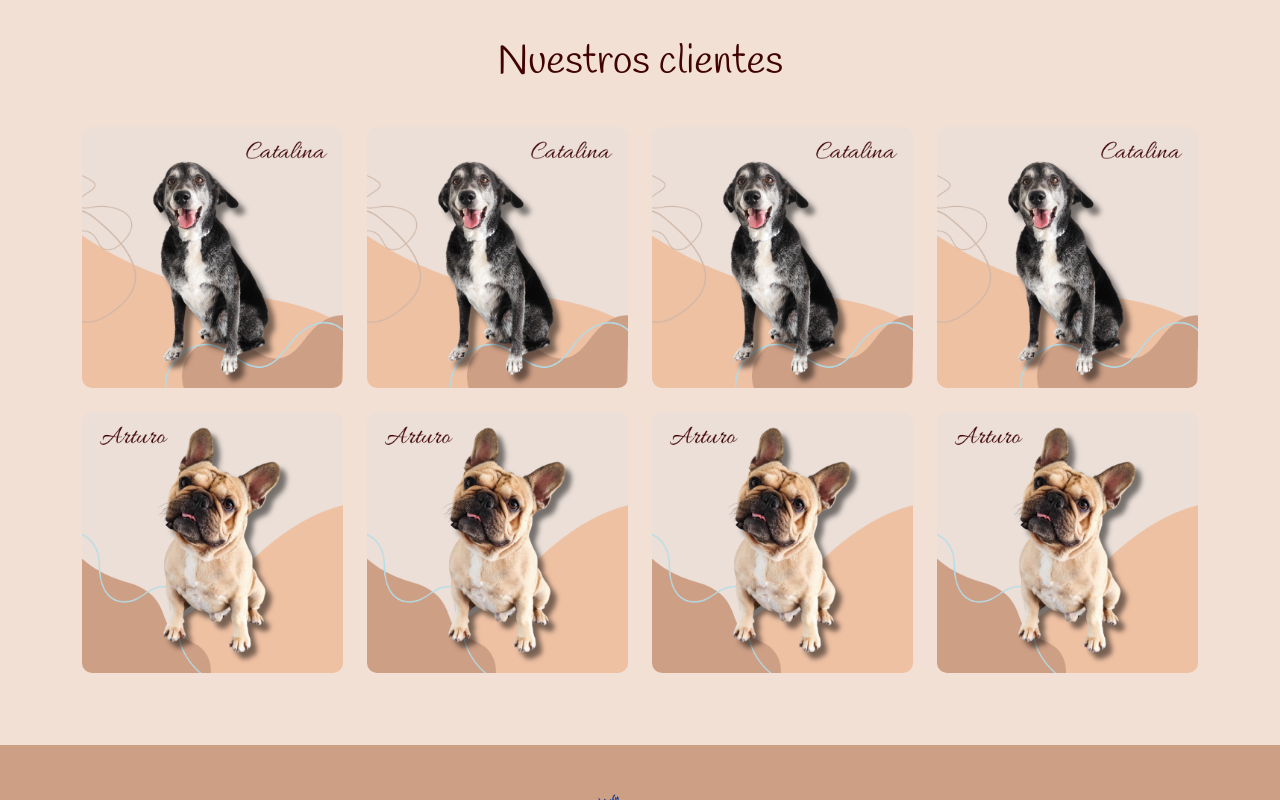
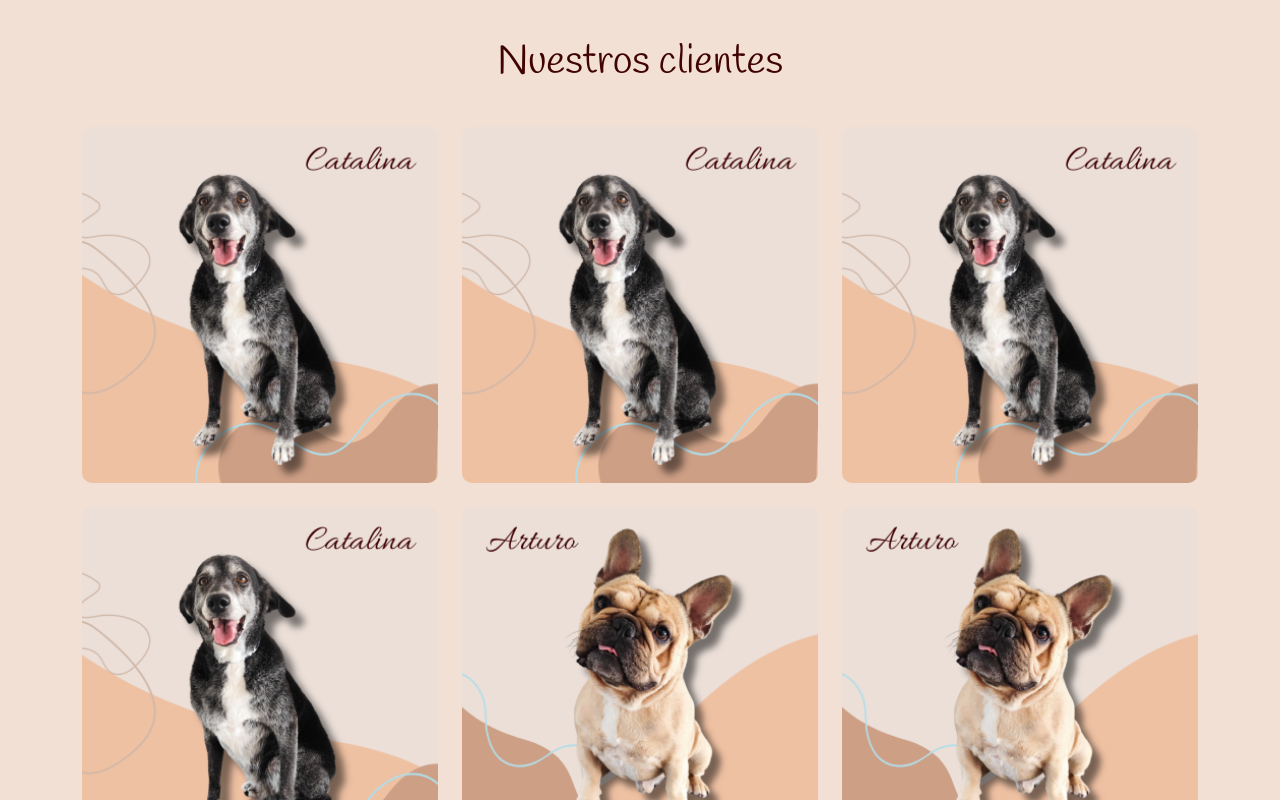
Before and after one commit to AyelenPorqueres/peluditos-front, a Next.js app in the folder peluditos/: page /home in a window 1280 px wide. Shown: the part 1740-2540 px from the top of the page. Built offline with nearby package versions, Linux system fonts and the light colour scheme.

Commit message:
cambios en cardsDogs y footer

```diff
--- a/peluditos/src/app/components/cardDogs/cardDogs.tsx
+++ b/peluditos/src/app/components/cardDogs/cardDogs.tsx
@@ -1,8 +1,16 @@
 "use client";
 
+export function CardDogs() {
+  const dogImages = [
+    './images/perro1.png',
+    './images/perro1.png',
+    './images/perro1.png',
+    './images/perro1.png',
+    './images/perro2.png',
+    './images/perro2.png',
 
+  ];
 
-export function CardDogs() {
   return (
     <>
       <div>
@@ -10,37 +18,23 @@ export function CardDogs() {
       </div>
 
       <div className="container">
-                <div className="row justify-content-center">
-                    <div className="col-12 col-sm-6 col-md-4 col-lg-3 mb-4">
-                        <img src="./images/perro1.png" className="img-fluid" alt="..." style={{ width: '100%', height: 'auto',            borderRadius: '10px' }} />
+        <div className="row">
+          {dogImages.map((src, index) => (
+            <div key={index} className=" col-6 col-sm-6 col-md-4 col-lg-4 mb-4">
+              <img
+                src={src}
+                className="img-fluid"
+                alt={`Cliente perro ${index + 1}`}
+                style={{
+                  width: '100%',
+                  height: 'auto',
+                  borderRadius: '10px'
+                }}
+              />
             </div>
-                    <div className="col-12 col-sm-6 col-md-4 col-lg-3 mb-4">
-                        <img src="./images/perro1.png" className="img-fluid" alt="..." style={{ width: '100%', height: 'auto',            borderRadius: '10px'}} />
-                    </div>
-                    <div className="col-12 col-sm-6 col-md-4 col-lg-3 mb-4">
-                        <img src="./images/perro1.png" className="img-fluid" alt="..." style={{ width: '100%', height: 'auto',            borderRadius: '10px' }} />
-                    </div>
-                    <div className="col-12 col-sm-6 col-md-4 col-lg-3 mb-4">
-                        <img src="./images/perro1.png" className="img-fluid" alt="..." style={{ width: '100%', height: 'auto',            borderRadius: '10px' }} />
-                    </div>
-                    <div className="col-12 col-sm-6 col-md-4 col-lg-3 mb-4">
-                        <img src="./images/perro2.png" className="img-fluid" alt="..." style={{ width: '100%', height: 'auto',            borderRadius: '10px'}} />
-                    </div>
-                    <div className="col-12 col-sm-6 col-md-4 col-lg-3 mb-4">
-                        <img src="./images/perro2.png" className="img-fluid" alt="..." style={{ width: '100%', height: 'auto',            borderRadius: '10px' }} />
-                    </div>
-                    <div className="col-12 col-sm-6 col-md-4 col-lg-3 mb-4">
-                        <img src="./images/perro2.png" className="img-fluid" alt="..." style={{ width: '100%', height: 'auto',            borderRadius: '10px' }} />
-                    </div>
-                    <div className="col-12 col-sm-6 col-md-4 col-lg-3 mb-4">
-                        <img src="./images/perro2.png" className="img-fluid" alt="..." style={{ width: '100%', height: 'auto',            borderRadius: '10px'}} />
-                    </div>
-
+          ))}
         </div>
       </div>
-
-
-
     </>
-    )
+  );
 }
--- a/peluditos/src/app/components/footer/footer.tsx
+++ b/peluditos/src/app/components/footer/footer.tsx
@@ -10,9 +10,9 @@ export function Footer() {
         <>
 
 
-            <div className="footer bg-footer text-center py-4 mt-5">
+            <div className="footer bg-footer text-center py-4 mt-5" >
                 <div className="container">
-                    <div className="mb-3">
+                    <div >
                         <img
                             src="/images/logo-peluditos-8.png"
                             alt="Logo Peluditos"
```
Lines whose indentation alone changed are shown as unchanged.
